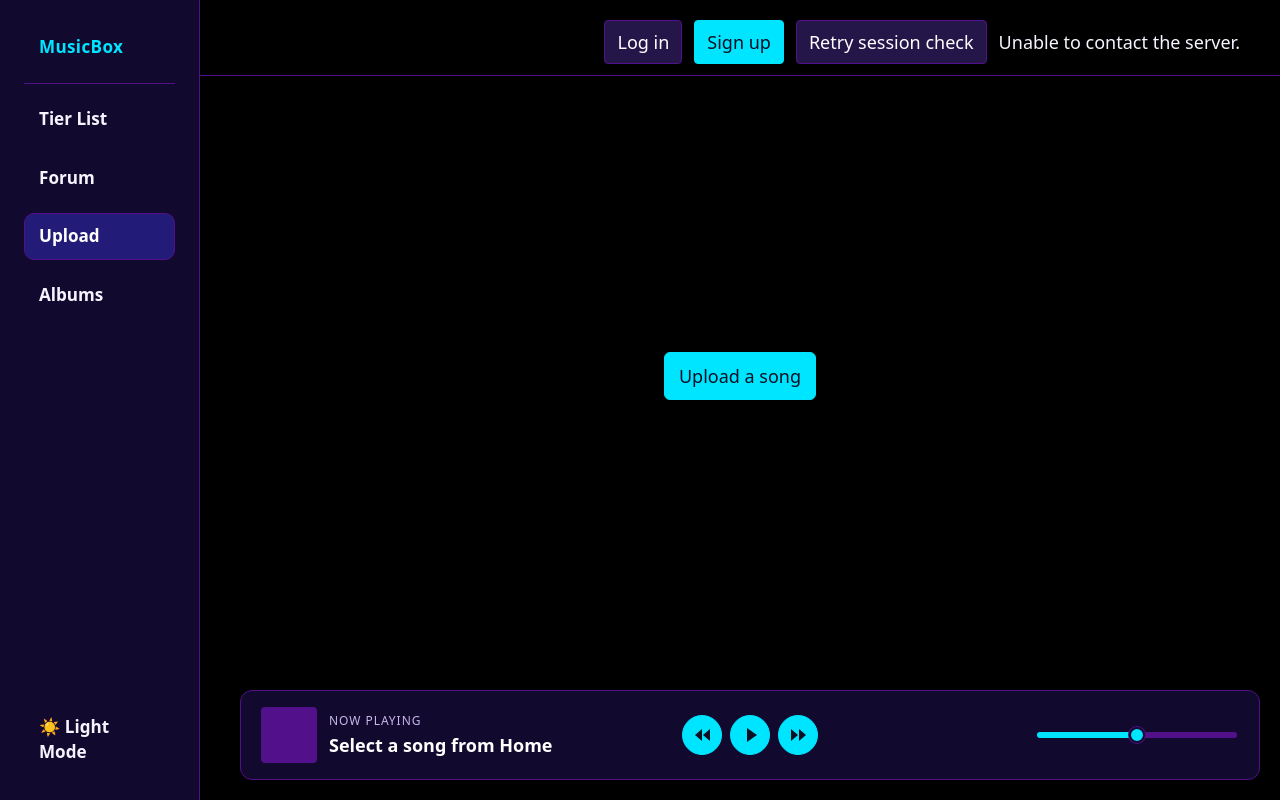
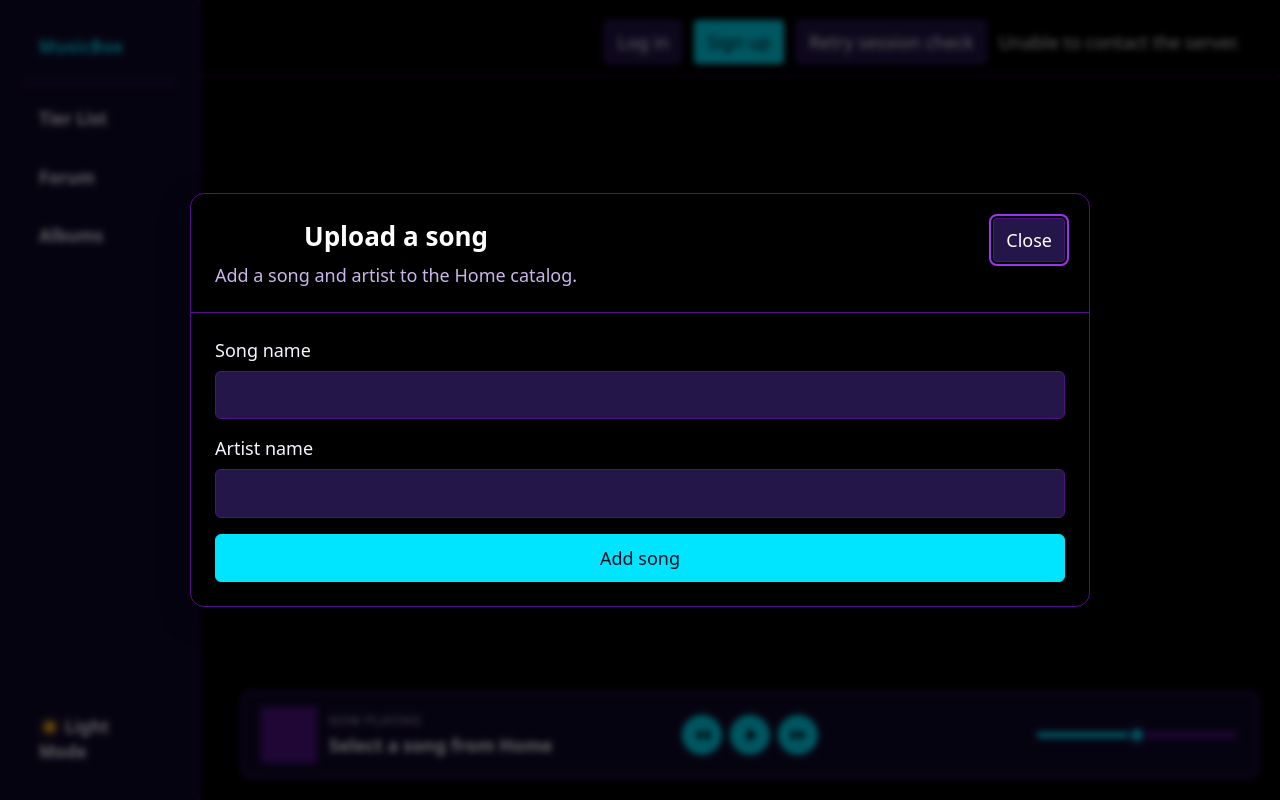
Before and after one commit to andreikeanandavid828-star/musicon, a React (Vite) app: page /upload in a window 1280 px wide. Built offline with nearby package versions, Linux system fonts and the light colour scheme; no server answers.

Commit message:
Moved the upload and functionality

```diff
--- a/src/App.jsx
+++ b/src/App.jsx
@@ -18,7 +18,6 @@ import ProfileButton from './ProfileButton.jsx';
 import Albums from './Albums.jsx';
 import AlbumButton from './AlbumButton.jsx';
 import Upload from './Upload.jsx';
-import UploadButton from './UploadButton.jsx';
 import { songs } from './songs.jsx';
 import Button from './Button.jsx';
 import { DEFAULT_PALETTE, readPalette, readDefaultMode, savePalette, saveDefaultMode } from './Appearance.js';
@@ -156,7 +155,6 @@ function AppShell() {
         <hr className="app-sidebar__divider" />
         <TierlistButton />
         <ForumButton />
-        <UploadButton />
         <AlbumButton />
         <LightSwitch
           isDarkMode={isDarkMode}
@@ -191,7 +189,14 @@ function AppShell() {
             />
           }
         />
-        <Route path="/upload" element={<Upload />} />
+        <Route
+          path="/upload"
+          element={
+            <Upload
+              onPostSong={(song) => setUserSongs((currentSongs) => [...currentSongs, song])}
+            />
+          }
+        />
       </Routes>
 
       {!isAuthPage && (
--- a/src/ProfileButton.jsx
+++ b/src/ProfileButton.jsx
@@ -122,6 +122,13 @@ export default function ProfileButton({ onLogout }) {
             My Profile
           </Link>
 
+          <Link
+            to="/upload"
+            onClick={() => setOpen(false)}
+          >
+            Upload
+          </Link>
+
           <button
             type="button"
             onClick={openPersonalize}
--- a/src/Upload.jsx
+++ b/src/Upload.jsx
@@ -3,18 +3,14 @@ import { useNavigate } from 'react-router-dom';
 import Button from './Button.jsx';
 
 export default function Upload({ onPostSong }) {
-	const [isDialogOpen, setIsDialogOpen] = useState(false);
 	const [error, setError] = useState('');
 	const dialogRef = useRef(null);
 	const navigate = useNavigate();
 
 	useEffect(() => {
 		const dialog = dialogRef.current;
-		if (!dialog) return;
-
-		if (isDialogOpen && !dialog.open) dialog.showModal();
-		if (!isDialogOpen && dialog.open) dialog.close();
-	}, [isDialogOpen]);
+		if (dialog && !dialog.open) dialog.showModal();
+	}, []);
 
 	function handlePostSong(event) {
 		event.preventDefault();
@@ -32,27 +28,23 @@ export default function Upload({ onPostSong }) {
 			title: songName,
 			artist: artistName,
 		});
-		setIsDialogOpen(false);
 		navigate('/');
 	}
 
 	return (
 		<main className="upload-page">
-			<Button className="button--primary upload-button" onClick={() => setIsDialogOpen(true)}>
-				Upload a song
-			</Button>
 			<dialog
 				ref={dialogRef}
 				className="tierlist-song-picker album-dialog"
 				aria-labelledby="song-dialog-title"
-				onClose={() => setIsDialogOpen(false)}
+				onClose={() => navigate('/')}
 			>
 				<div className="tierlist-song-picker__header">
 					<div>
 						<h2 id="song-dialog-title">Upload a song</h2>
 						<p>Add a song and artist to the Home catalog.</p>
 					</div>
-					<Button type="button" onClick={() => setIsDialogOpen(false)}>
+					<Button type="button" onClick={() => dialogRef.current?.close()}>
 						Close
 					</Button>
 				</div>
```
